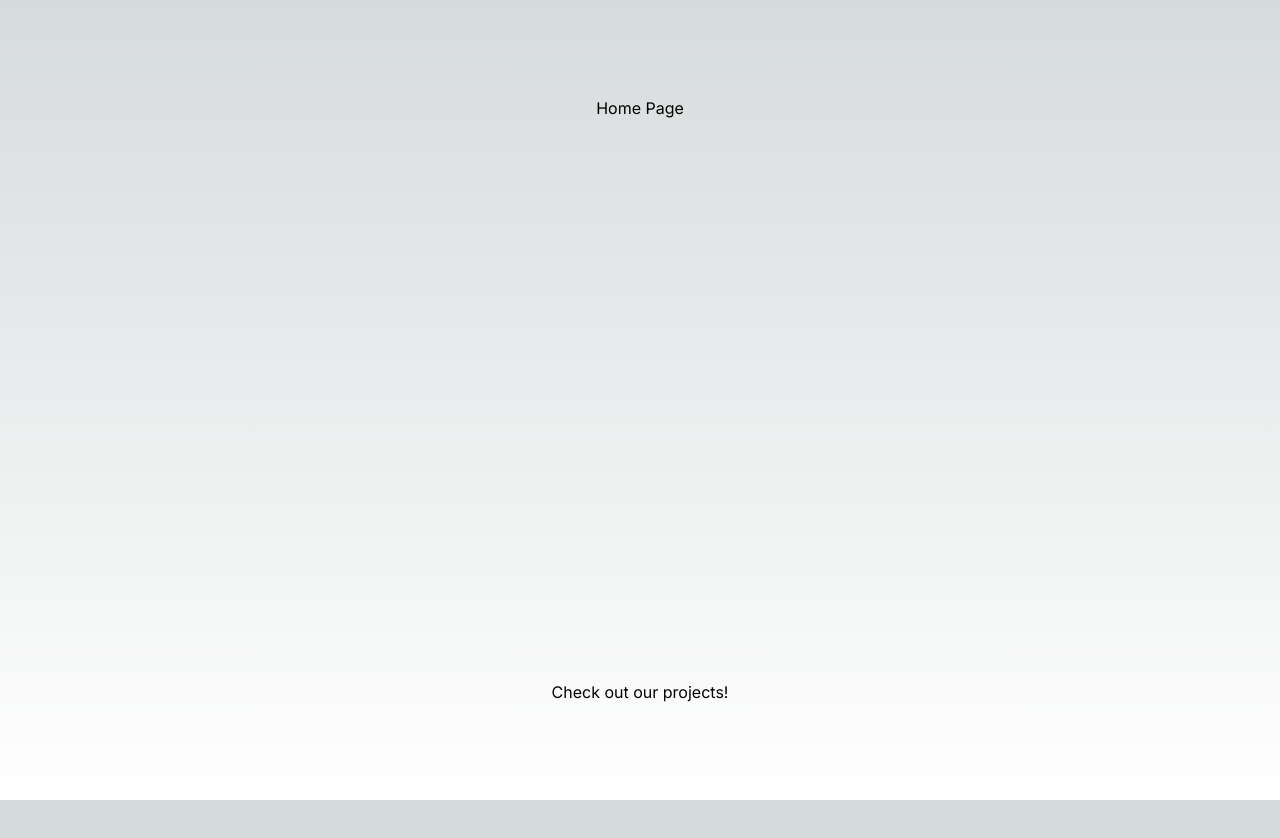
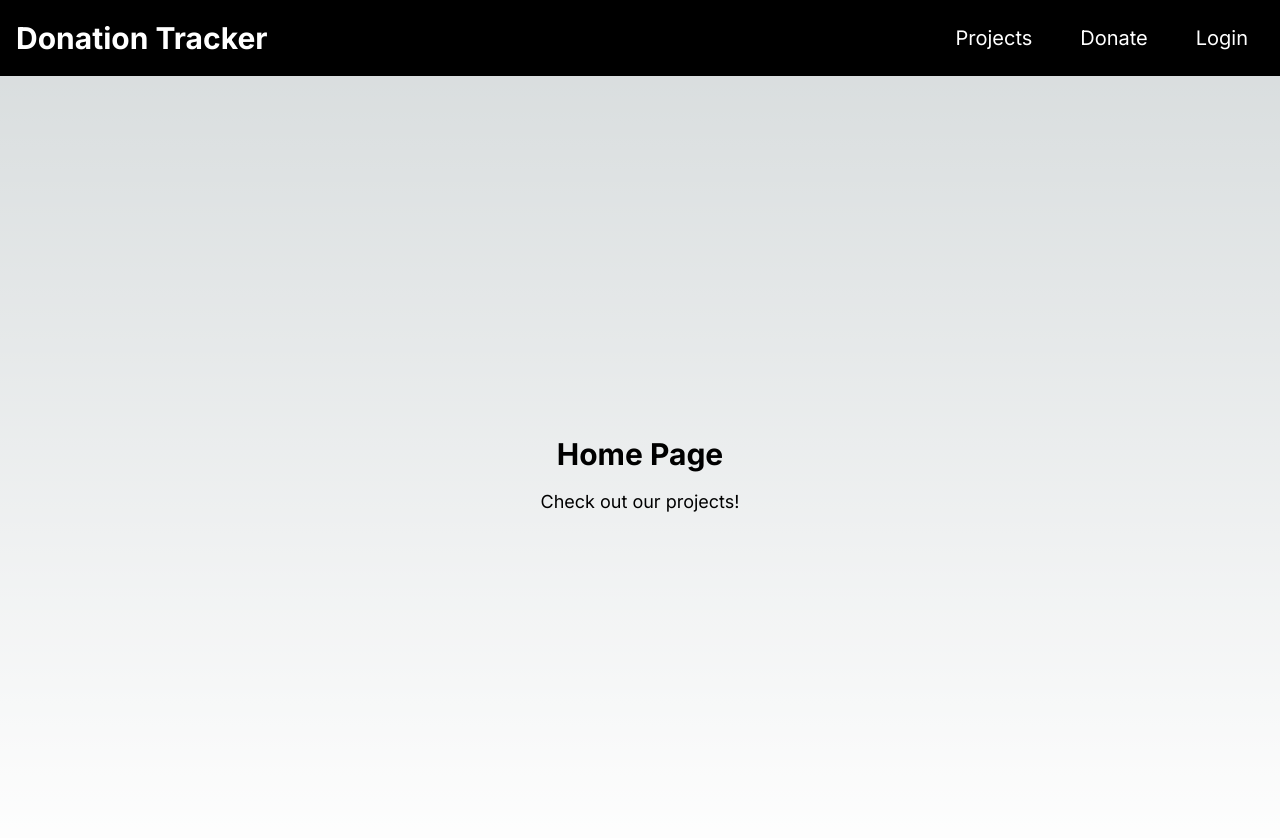
Before and after one commit to JTJZCodingGroup/DonationTracker, a Next.js app in the folder donation-tracker/: page / in a window 1280 px wide. Shown: the top 838 px of the page. Before the commit the page ends 800 px from the top, so only its background shows below. Built offline with nearby package versions, Linux system fonts and the light colour scheme.

Commit message:
created Navibar

```diff
--- a/donation-tracker/src/app/components/Navbar.tsx
+++ b/donation-tracker/src/app/components/Navbar.tsx
@@ -1 +1,43 @@
 // create links for login, proejcts, donate, create project
+"use client";
+
+import Link from 'next/link';
+
+const Navbar: React.FC = () => {
+  return (
+    <nav className="bg-black p-4">
+      <div className="container mx-auto flex flex-col lg:flex-row justify-between items-center">
+        <div className="text-white font-bold text-3xl mb-4 lg:mb-0 hover:text-orange-600 hover:cursor-pointer">
+          Donation Tracker
+        </div>
+
+        <div className="lg:hidden">
+          <button className="text-white focus:outline-none">
+            <svg
+              className="h-6 w-6"
+              fill="none"
+              stroke="currentColor"
+              viewBox="0 0 24 24"
+            >
+              <path strokeLinecap="round" strokeLinejoin="round" strokeWidth="2" d="M4 6h16M4 12h16m-7 6h7"></path>
+            </svg>
+          </button>
+        </div>
+
+        <div className="lg:flex flex-col lg:flex-row lg:space-x-4 lg:mt-0 mt-4 flex flex-col items-center text-xl">
+          <Link href="/projects">
+            <button className="text-white px-4 py-2 hover:text-orange-600 focus:outline-none">Projects</button>
+          </Link>
+          <Link href="/donate">
+            <button className="text-white px-4 py-2 hover:text-orange-600 focus:outline-none">Donate</button>
+          </Link>
+          <Link href="/login">
+            <button className="text-white px-4 py-2 hover:text-orange-600 focus:outline-none">Login</button>
+          </Link>
+        </div>
+      </div>
+    </nav>
+  );
+};
+
+export default Navbar;
--- a/donation-tracker/src/app/layout.tsx
+++ b/donation-tracker/src/app/layout.tsx
@@ -1,6 +1,7 @@
 import type { Metadata } from "next";
 import { Inter } from "next/font/google";
 import "./globals.css";
+import Navbar from "./components/Navbar";
 
 const inter = Inter({ subsets: ["latin"] });
 
@@ -16,7 +17,10 @@ export default function RootLayout({
 }>) {
   return (
     <html lang="en">
-      <body className={inter.className}>{children}</body>
+      <body className={inter.className}>
+        <Navbar />
+        {children}
+      </body>
     </html>
   );
 }
--- a/donation-tracker/src/app/page.tsx
+++ b/donation-tracker/src/app/page.tsx
@@ -1,10 +1,13 @@
 import Image from "next/image";
+import Navbar from './components/Navbar';
 
 export default function Home() {
   return (
-    <main className="flex min-h-screen flex-col items-center justify-between p-24">
-      <h1>Home Page</h1>
-      <h3>Check out our projects!</h3>
-    </main>
+    <div className="flex flex-col min-h-screen">
+      <main className="flex-grow flex flex-col items-center justify-center">
+        <h1 className="text-3xl font-bold mb-4">Home Page</h1>
+        <h3 className="text-lg">Check out our projects!</h3>
+      </main>
+    </div>
   );
 }
```
Also changed, not shown: donation-tracker/src/app/globals.css (line endings or trailing spaces).
